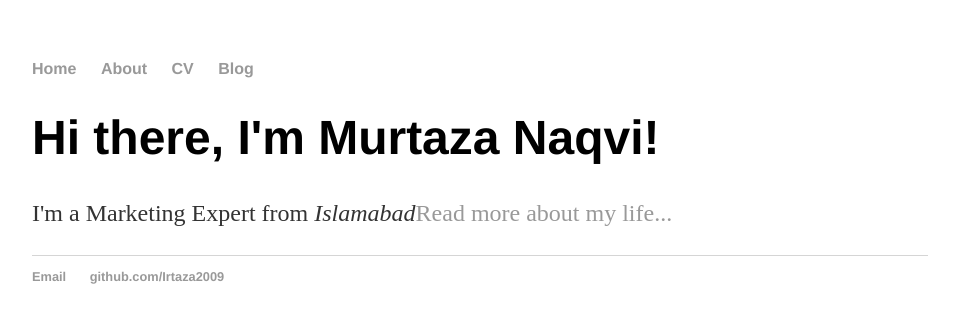
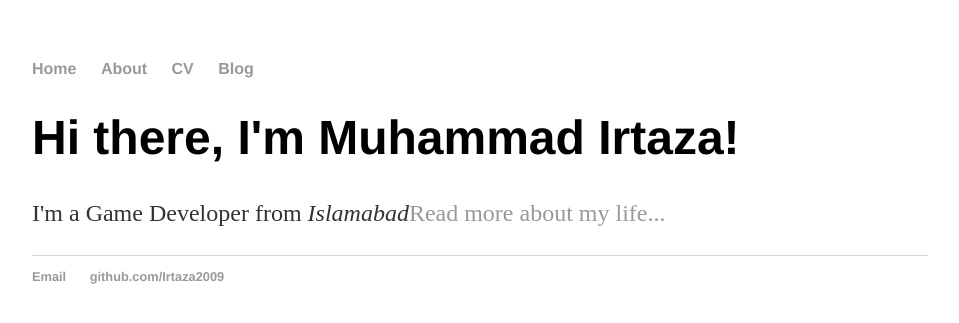
Before and after one commit to mujjazi/irtaza2009.github.io, a Jekyll site: the page built from index.html, in a window 1280 px wide. Shown: the top 323 px of the page, without its empty margins (160-1119 px from the left). Built offline with Jekyll 4.4.1, drawn with Linux system fonts in a browser that asks for light colours; comment, search, counter and statistics services are not loaded.

Commit message:
Update index.html

```diff
--- a/index.html
+++ b/index.html
@@ -1,8 +1,8 @@
 ---
 layout: default
-title: Murtaza Naqvi, Marketing Expert
+title: Muhammad Irtaza, Game Developer
 ---
 <div class="blurb">
-	<h1>Hi there, I'm Murtaza Naqvi!</h1>
-	<p>I'm a Marketing Expert from <em>Islamabad</em><a href="/about">Read more about my life...</a></p>
+	<h1>Hi there, I'm Muhammad Irtaza!</h1>
+	<p>I'm a Game Developer from <em>Islamabad</em><a href="/about">Read more about my life...</a></p>
 </div><!-- /.blurb -->
```
